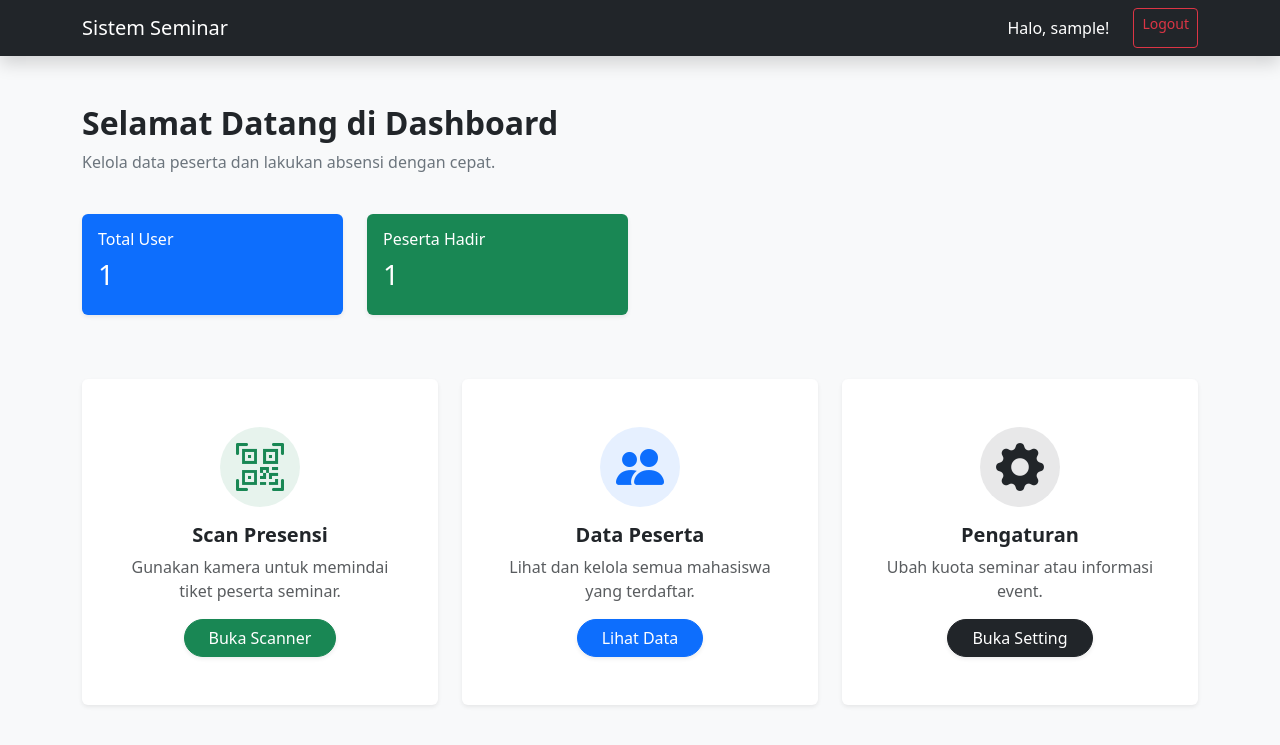
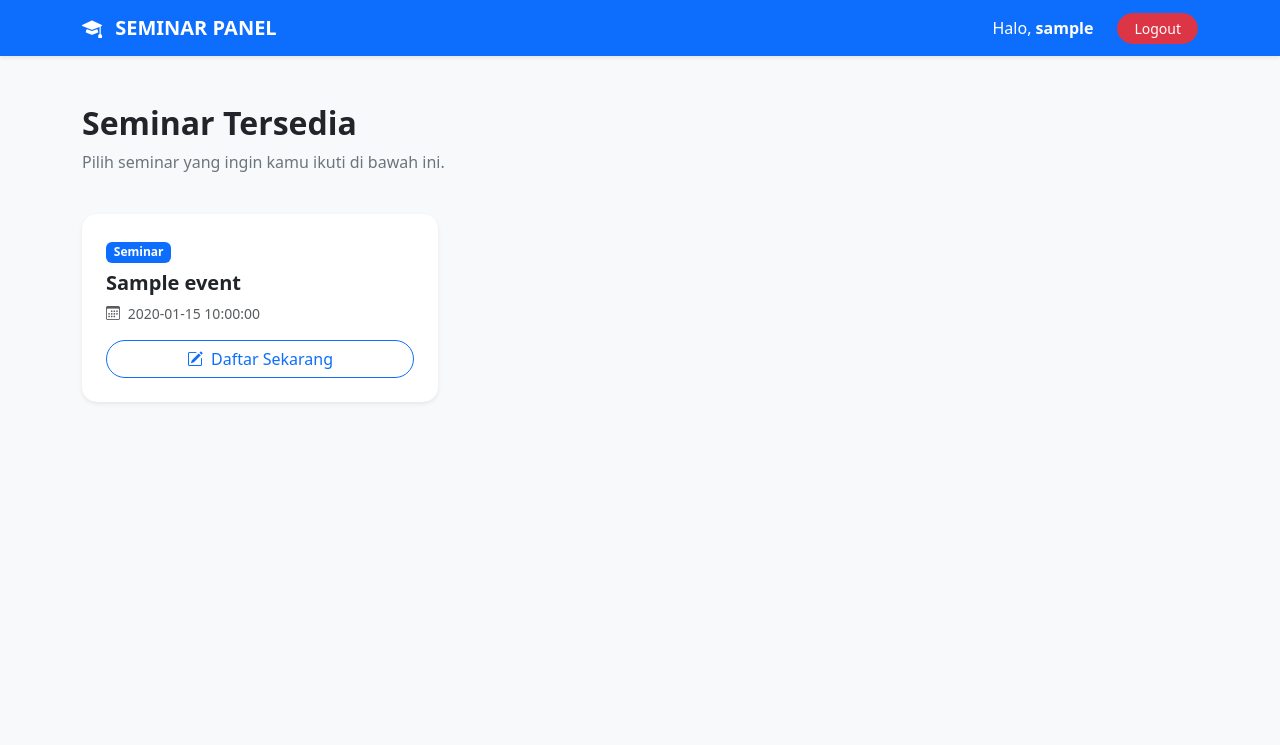
Before and after one commit to meliarita/Pendaftaran-Seminar, a PHP site: page /dashboard.php in a window 1280 px wide. Shown: the top 745 px of the page. Run offline with PHP 8.4, Linux system fonts and the light colour scheme; the visitor is signed in with stand-in values (Sample User, id 1); tables that the repository leaves empty or names only in its code hold one stand-in row (values such as "Sample post").

Commit message:
update besar-besaran

```diff
--- a/admin_dashboard.php
+++ b/admin_dashboard.php
@@ -15,7 +15,7 @@ include 'layout/header.php';
     <div class="container">
         <a class="navbar-brand fw-bold" href="#"><i class="bi bi-shield-lock-fill me-2"></i>ADMIN PANEL</a>
         <div class="navbar-nav ms-auto">
-            <a class="nav-link text-danger fw-bold" href="auth/logout_admin.php">Logout</a>
+            <a class="nav-link text-danger fw-bold" href="auth/logout.php">Logout</a>
         </div>
     </div>
 </nav>
--- a/auth/proses_lupa_password.php
+++ b/auth/proses_lupa_password.php
@@ -33,7 +33,7 @@ if (isset($_POST['reset_password'])) {
         echo "<script>alert('Username atau Jawaban Keamanan salah! Silakan coba lagi.'); window.history.back();</script>";
     }
 } else {
-    header("Location: ../lupa_password.php");
+    header("Location: ../prose_lupa_password.php");
     exit;
 }
 ?>
--- a/dashboard.php
+++ b/dashboard.php
@@ -2,15 +2,18 @@
 session_start();
 include 'config/db.php';
 
-// Pastikan hanya yang sudah login yang bisa masuk
+// 1. KEAMANAN: Cek apakah sudah login
 if (!isset($_SESSION['login'])) {
     header("Location: index.php");
     exit;
 }
 
-// Ambil data untuk statistik ringkas (Opsional)
-$total_peserta = mysqli_num_rows(mysqli_query($conn, "SELECT id FROM users"));
-$total_hadir = mysqli_num_rows(mysqli_query($conn, "SELECT id FROM pendaftaran WHERE status_kehadiran = 'Hadir'"));
+// Ambil data dari session
+$username = $_SESSION['user'];
+$user_id = $_SESSION['user_id'] ?? 0;
+
+// Tentukan apakah dia Admin atau User (Bisa berdasarkan username atau kolom role)
+$is_admin = ($username == 'admin');
 ?>
 
 <!DOCTYPE html>
@@ -18,94 +21,99 @@ $total_hadir = mysqli_num_rows(mysqli_query($conn, "SELECT id FROM pendaftaran W
 <head>
     <meta charset="UTF-8">
     <meta name="viewport" content="width=device-width, initial-scale=1.0">
-    <title>Dashboard Admin - Pendaftaran Seminar</title>
+    <title>Dashboard - Sistem Seminar</title>
     <link href="https://cdn.jsdelivr.net/npm/bootstrap@5.3.0/dist/css/bootstrap.min.css" rel="stylesheet">
     <link rel="stylesheet" href="https://cdn.jsdelivr.net/npm/bootstrap-icons@1.11.0/font/bootstrap-icons.css">
     <style>
-        .menu-card {
-            transition: transform 0.2s;
-            cursor: pointer;
-        }
-        .menu-card:hover {
-            transform: translateY(-5px);
-        }
+        .card-custom { border: none; border-radius: 15px; transition: 0.3s; }
+        .card-custom:hover { transform: translateY(-5px); box-shadow: 0 10px 20px rgba(0,0,0,0.1); }
     </style>
 </head>
 <body class="bg-light">
 
-<nav class="navbar navbar-expand-lg navbar-dark bg-dark shadow">
+<nav class="navbar navbar-expand-lg <?= $is_admin ? 'navbar-dark bg-dark' : 'navbar-dark bg-primary' ?> shadow-sm">
     <div class="container">
-        <a class="navbar-brand" href="#">Sistem Seminar</a>
-        <div class="navbar-nav ms-auto">
-            <span class="nav-link text-white me-3">Halo, <?= $_SESSION['user']; ?>!</span>
-            <a href="auth/logout.php" class="btn btn-outline-danger btn-sm">Logout</a>
+        <a class="navbar-brand fw-bold" href="#">
+            <i class="bi bi-mortarboard-fill me-2"></i> SEMINAR PANEL
+        </a>
+        <div class="navbar-nav ms-auto align-items-center">
+            <span class="nav-link text-white me-3">Halo, <strong><?= $username; ?></strong></span>
+            <a href="auth/logout.php" class="btn btn-danger btn-sm rounded-pill px-3" onclick="return confirm('yakin ingin Keluar?')">Logout</a>
         </div>
     </div>
 </nav>
 
 <div class="container py-5">
-    <div class="row mb-4">
-        <div class="col">
-            <h2 class="fw-bold">Selamat Datang di Dashboard</h2>
-            <p class="text-secondary">Kelola data peserta dan lakukan absensi dengan cepat.</p>
-        </div>
-    </div>
 
-    <div class="row mb-5">
-        <div class="col-md-6 col-lg-3 mb-3">
-            <div class="card border-0 shadow-sm bg-primary text-white p-3">
-                <h6>Total User</h6>
-                <h3><?= $total_peserta; ?></h3>
+    <?php if ($is_admin) : ?>
+        <h2 class="fw-bold mb-4">Dashboard Admin</h2>
+        <div class="row">
+            <div class="col-md-4 mb-4">
+                <div class="card card-custom shadow-sm p-4 text-center">
+                    <i class="bi bi-qr-code-scan display-4 text-success mb-3"></i>
+                    <h5>Scan Presensi</h5>
+                    <p class="text-muted small">Absensi peserta menggunakan QR Code.</p>
+                    <a href="admin_scan.php" class="btn btn-success w-100 rounded-pill">Buka Kamera</a>
+                </div>
             </div>
-        </div>
-        <div class="col-md-6 col-lg-3 mb-3">
-            <div class="card border-0 shadow-sm bg-success text-white p-3">
-                <h6>Peserta Hadir</h6>
-                <h3><?= $total_hadir; ?></h3>
+            <div class="col-md-4 mb-4">
+                <div class="card card-custom shadow-sm p-4 text-center">
+                    <i class="bi bi-people display-4 text-primary mb-3"></i>
+                    <h5>Data Peserta</h5>
+                    <p class="text-muted small">Lihat dan kelola data pendaftar.</p>
+                    <a href="admin_peserta.php" class="btn btn-primary w-100 rounded-pill">Lihat Data</a>
+                </div>
             </div>
-        </div>
-    </div>
-
-    <div class="row">
-        <div class="col-md-4 mb-4">
-            <div class="card h-100 border-0 shadow-sm menu-card">
-                <div class="card-body text-center py-5">
-                    <div class="bg-success bg-opacity-10 text-success rounded-circle d-inline-flex align-items-center justify-content-center mb-3" style="width: 80px; height: 80px;">
-                        <i class="bi bi-qr-code-scan display-5"></i>
-                    </div>
-                    <h5 class="fw-bold">Scan Presensi</h5>
-                    <p class="text-muted px-3">Gunakan kamera untuk memindai tiket peserta seminar.</p>
-                    <a href="admin_scan.php" class="btn btn-success rounded-pill px-4 shadow-sm">Buka Scanner</a>
+            <div class="col-md-4 mb-4">
+                <div class="card card-custom shadow-sm p-4 text-center">
+                    <i class="bi bi-calendar-plus display-4 text-dark mb-3"></i>
+                    <h5>Tambah Event</h5>
+                    <p class="text-muted small">Input jadwal seminar baru.</p>
+                    <button class="btn btn-dark w-100 rounded-pill">Tambah Event</button>
                 </div>
             </div>
         </div>
 
-        <div class="col-md-4 mb-4">
-            <div class="card h-100 border-0 shadow-sm menu-card">
-                <div class="card-body text-center py-5">
-                    <div class="bg-primary bg-opacity-10 text-primary rounded-circle d-inline-flex align-items-center justify-content-center mb-3" style="width: 80px; height: 80px;">
-                        <i class="bi bi-people-fill display-5"></i>
-                    </div>
-                    <h5 class="fw-bold">Data Peserta</h5>
-                    <p class="text-muted px-3">Lihat dan kelola semua mahasiswa yang terdaftar.</p>
-                    <a href="admin_peserta.php" class="btn btn-primary rounded-pill px-4 shadow-sm">Lihat Data</a>
-                </div>
+    <?php else : ?>
+        <div class="row mb-4">
+            <div class="col">
+                <h2 class="fw-bold">Seminar Tersedia</h2>
+                <p class="text-secondary">Pilih seminar yang ingin kamu ikuti di bawah ini.</p>
             </div>
         </div>
 
-        <div class="col-md-4 mb-4">
-            <div class="card h-100 border-0 shadow-sm menu-card">
-                <div class="card-body text-center py-5">
-                    <div class="bg-dark bg-opacity-10 text-dark rounded-circle d-inline-flex align-items-center justify-content-center mb-3" style="width: 80px; height: 80px;">
-                        <i class="bi bi-gear-fill display-5"></i>
+        <div class="row">
+            <?php
+            // Ambil semua event dari tabel events
+            $query_ev = mysqli_query($conn, "SELECT * FROM events ORDER BY id DESC");
+            if (mysqli_num_rows($query_ev) > 0) {
+                while ($ev = mysqli_fetch_assoc($query_ev)) {
+            ?>
+                <div class="col-md-6 col-lg-4 mb-4">
+                    <div class="card card-custom shadow-sm h-100">
+                        <div class="card-body p-4">
+                            <div class="badge bg-primary mb-2">Seminar</div>
+                            <h5 class="fw-bold"><?= $ev['nama_event']; ?></h5>
+                            <p class="text-muted small mb-3">
+                                <i class="bi bi-calendar3 me-1"></i> <?= $ev['tanggal']; ?>
+                            </p>
+
+                            <a href="daftar_event.php?id=<?= $ev['id']; ?>" class="btn btn-outline-primary w-100 rounded-pill">
+                                <i class="bi bi-pencil-square me-1"></i> Daftar Sekarang
+                            </a>
+
+                        </div>
                     </div>
-                    <h5 class="fw-bold">Pengaturan</h5>
-                    <p class="text-muted px-3">Ubah kuota seminar atau informasi event.</p>
-                    <button class="btn btn-dark rounded-pill px-4 shadow-sm">Buka Setting</button>
                 </div>
-            </div>
+            <?php
+                }
+            } else {
+                echo "<div class='alert alert-warning'>Belum ada event tersedia saat ini.</div>";
+            }
+            ?>
         </div>
-    </div>
+    <?php endif; ?>
+
 </div>
 
 <script src="https://cdn.jsdelivr.net/npm/bootstrap@5.3.0/dist/js/bootstrap.bundle.min.js"></script>
--- a/layout/header.php
+++ b/layout/header.php
@@ -8,6 +8,8 @@
     <link href="https://cdn.jsdelivr.net/npm/bootstrap@5.3.0/dist/css/bootstrap.min.css" rel="stylesheet">
 
     <link rel="stylesheet" href="https://cdn.jsdelivr.net/npm/bootstrap-icons@1.11.1/font/bootstrap-icons.css">
+
+    <link rel="stylesheet" href="style.css">
 
     <link href="https://fonts.googleapis.com/css2?family=Plus+Jakarta+Sans:wght@400;600;700&display=swap" rel="stylesheet">
 
```
Also changed, not shown: auth/logout.php (+11 -3 lines), css/style.css (+34 -0 lines), daftar_event.php (+14 -2 lines), index.php (+34 -6 lines).
